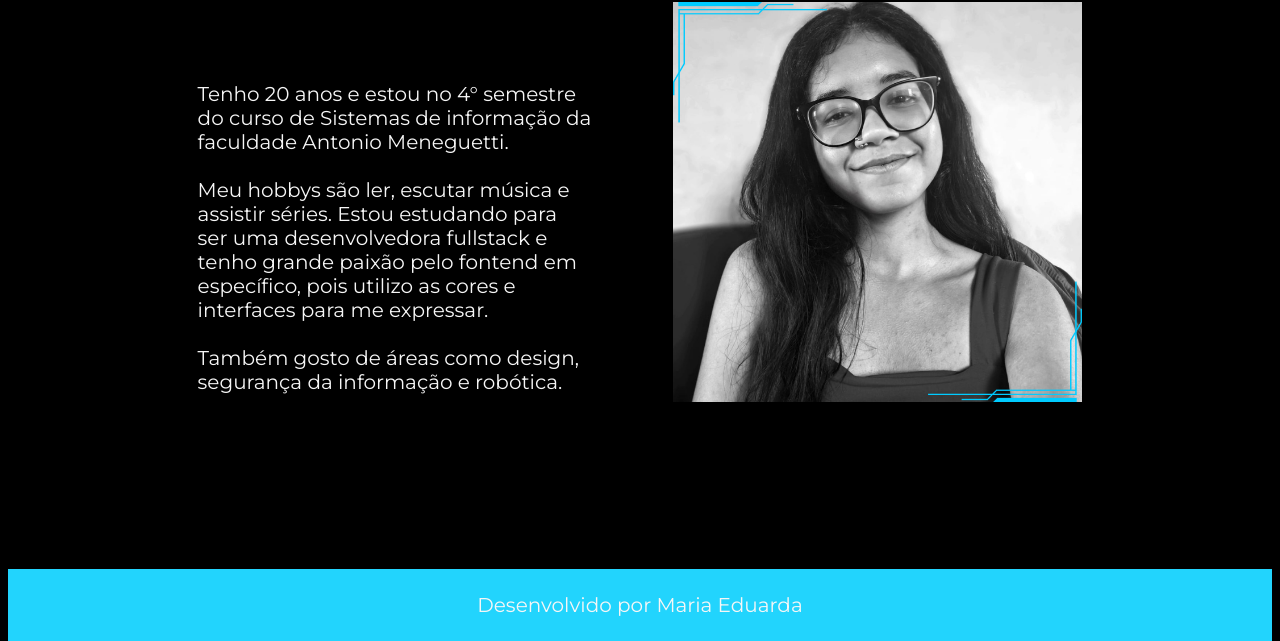
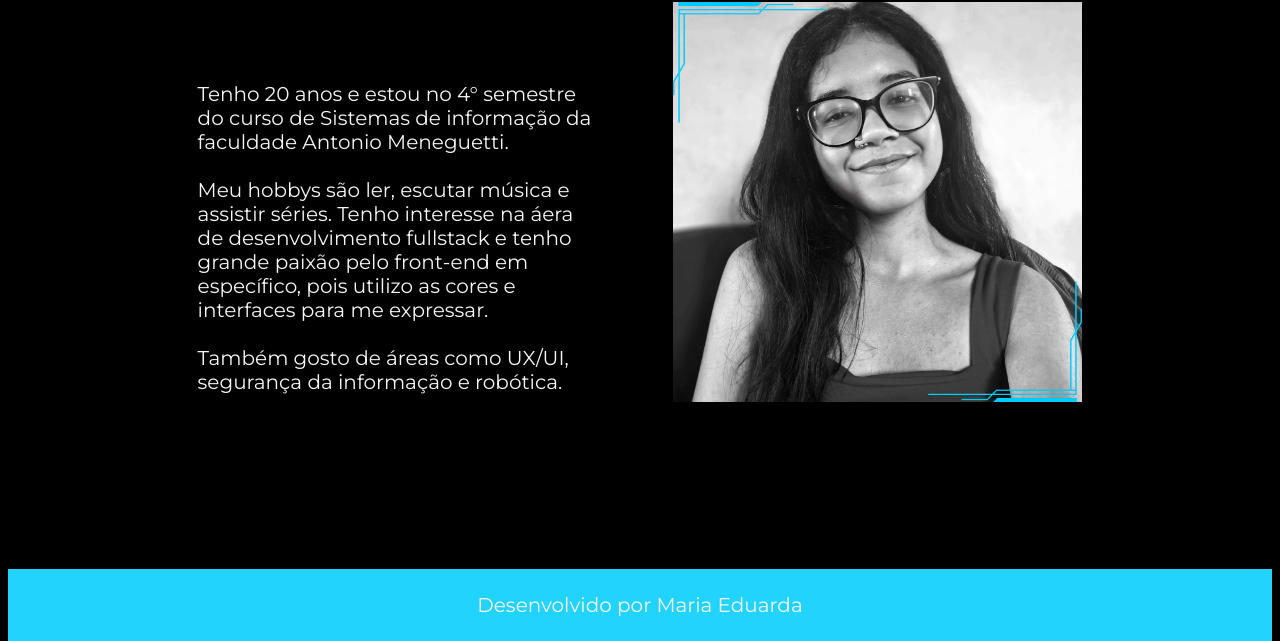
Before and after one commit to maria-eduardamello/meu_perfil, a plain HTML site: page sobre_mim.html in a window 1280 px wide. Shown: the part 208-849 px from the top of the page. Drawn offline with nearby package versions, Linux system fonts and the light colour scheme.

Commit message:
Update sobre_mim.html

```diff
--- a/sobre_mim.html
+++ b/sobre_mim.html
@@ -23,10 +23,10 @@
                         Tenho 20 anos e estou no 4° semestre do curso de Sistemas de informação da faculdade Antonio Meneguetti.
                         <br>
                         <br>
-                        Meu hobbys são ler, escutar música e assistir séries. Estou estudando para ser uma desenvolvedora fullstack e tenho grande paixão pelo fontend em específico, pois utilizo as cores e interfaces para me expressar.
+                        Meu hobbys são ler, escutar música e assistir séries. Tenho interesse na áera de desenvolvimento fullstack e tenho grande paixão pelo front-end em específico, pois utilizo as cores e interfaces para me expressar.
                         <br>
                         <br>
-                        Também gosto de áreas como design, segurança da informação e robótica.<p>
+                        Também gosto de áreas como UX/UI, segurança da informação e robótica.<p>
 
             </section>
             <img class="minha_foto" src="imagens/Design sem nome (1).png" alt="foto"width="400" height="400">
```
